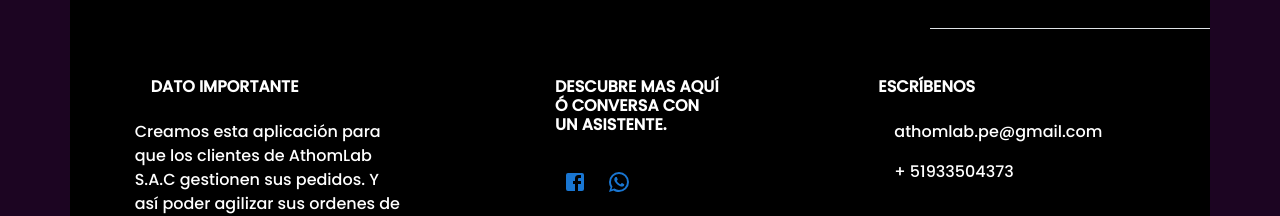
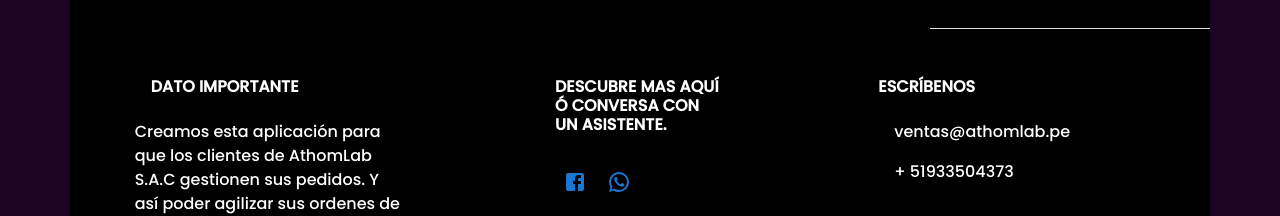
Before and after one commit to gnrd-developer/ATHOMLAB.FRONT, a React (Create React App) app: page / in a window 1280 px wide. Shown: the part 842-1058 px from the top of the page. Built offline with nearby package versions, Linux system fonts and the light colour scheme; no server answers.

Commit message:
15-02-2024

```diff
--- a/src/components/client/components/Footer.jsx
+++ b/src/components/client/components/Footer.jsx
@@ -57,7 +57,7 @@ const Footer = () => {
               <h6 className="text-uppercase fw-bold mb-4 text-white">ESCRÍBENOS</h6>
               <p className="text-white">
                 <i className="fas fa-envelope me-3"></i>
-                athomlab.pe@gmail.com
+                ventas@athomlab.pe
               </p>
               <p className="text-white"><i className="fas fa-phone me-3"></i> + 51933504373</p>
             </div>
--- a/src/components/client/components/detail.js
+++ b/src/components/client/components/detail.js
@@ -4,6 +4,7 @@ import {
   Chip,
   Grid,
   IconButton,
+  Badge,
   Snackbar,
   Stack,
   Typography,
```
